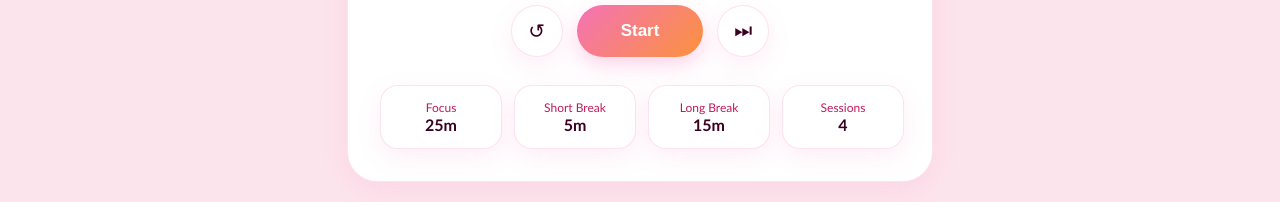
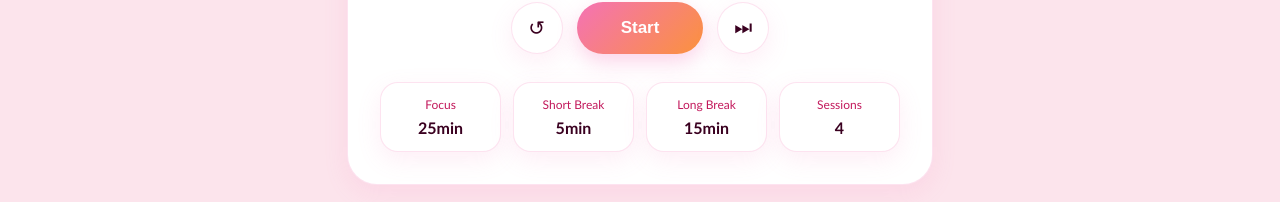
Before and after one commit to andu-rgb/StudyFlow, a React (Vite) app in the folder client/: page /pomodoro in a window 1280 px wide. Shown: the part 582-784 px from the top of the page. Built offline with nearby package versions, Linux system fonts and the light colour scheme; no server answers; sample sign-in values are in the browser's storage.

Commit message:
updated pomodoro

```diff
--- a/client/src/pages/Pomodoro.tsx
+++ b/client/src/pages/Pomodoro.tsx
@@ -1,17 +1,27 @@
 import { useState, useEffect, useRef } from "react";
+import ringSound from "../assets/ring.mp3";
 
 type Mode = "focus" | "short" | "long";
 const LABELS = { focus: "Focus Session", short: "Short Break", long: "Long Break" };
 const CIRC = 2 * Math.PI * 95;
 
-function formatTime(s: number) { return `${String(Math.floor(s/60)).padStart(2,"0")}:${String(s%60).padStart(2,"0")}`; }
-function formatCard(s: number) { const m = Math.floor(s/60); const sc = s%60; if(m>0&&sc>0) return `${m}m ${sc}s`; if(m>0) return `${m}m`; return `${sc}s`; }
+function formatTime(s: number) {
+  return `${String(Math.floor(s / 60)).padStart(2, "0")}:${String(s % 60).padStart(2, "0")}`;
+}
 
 export default function Pomodoro() {
-  const [focusTime, setFocusTime] = useState(() => Number(localStorage.getItem("focusTime")) || 1500);
-  const [shortTime, setShortTime] = useState(() => Number(localStorage.getItem("shortTime")) || 300);
-  const [longTime, setLongTime]   = useState(() => Number(localStorage.getItem("longTime"))  || 900);
+  const [focusMins, setFocusMins]   = useState(() => Number(localStorage.getItem("focusMins"))   || 25);
+  const [shortMins, setShortMins]   = useState(() => Number(localStorage.getItem("shortMins"))   || 5);
+  const [longMins, setLongMins]     = useState(() => Number(localStorage.getItem("longMins"))    || 15);
   const [sessionsGoal, setSessionsGoal] = useState(() => Number(localStorage.getItem("sessionsGoal")) || 4);
+
+  // Which card is being edited: "focus" | "short" | "long" | "sessions" | null
+  const [editing, setEditing] = useState<string | null>(null);
+  const [editVal, setEditVal] = useState("");
+
+  const focusTime = focusMins * 60;
+  const shortTime = shortMins * 60;
+  const longTime  = longMins  * 60;
   const MODES = { focus: focusTime, short: shortTime, long: longTime };
 
   const [mode, setMode]           = useState<Mode>("focus");
@@ -19,47 +29,77 @@ export default function Pomodoro() {
   const [running, setRunning]     = useState(false);
   const [completed, setCompleted] = useState(0);
   const timerRef = useRef<ReturnType<typeof setInterval> | null>(null);
+  const audioRef = useRef<HTMLAudioElement | null>(null);
 
   useEffect(() => {
-    localStorage.setItem("focusTime", String(focusTime));
-    localStorage.setItem("shortTime", String(shortTime));
-    localStorage.setItem("longTime",  String(longTime));
+    audioRef.current = new Audio(ringSound);
+  }, []);
+
+  useEffect(() => {
+    localStorage.setItem("focusMins",    String(focusMins));
+    localStorage.setItem("shortMins",    String(shortMins));
+    localStorage.setItem("longMins",     String(longMins));
     localStorage.setItem("sessionsGoal", String(sessionsGoal));
-  }, [focusTime, shortTime, longTime, sessionsGoal]);
+  }, [focusMins, shortMins, longMins, sessionsGoal]);
 
   const total = MODES[mode];
 
   const switchMode = (m: Mode) => {
     if (timerRef.current) clearInterval(timerRef.current);
-    setRunning(false); setMode(m); setRemaining(MODES[m]);
+    setRunning(false);
+    setMode(m);
+    setRemaining(MODES[m]);
   };
 
   const nextMode = () => {
+    audioRef.current?.play();
     if (mode === "focus") {
-      const n = completed + 1; setCompleted(n);
+      const n = completed + 1;
+      setCompleted(n);
       switchMode(n % sessionsGoal === 0 ? "long" : "short");
-    } else { switchMode("focus"); }
+    } else {
+      switchMode("focus");
+    }
   };
 
   useEffect(() => {
     if (!running) return;
     timerRef.current = setInterval(() => {
-      setRemaining((prev) => { if (prev <= 1) { clearInterval(timerRef.current!); setRunning(false); nextMode(); return 0; } return prev - 1; });
+      setRemaining((prev) => {
+        if (prev <= 1) {
+          clearInterval(timerRef.current!);
+          setRunning(false);
+          nextMode();
+          return 0;
+        }
+        return prev - 1;
+      });
     }, 1000);
     return () => { if (timerRef.current) clearInterval(timerRef.current); };
   }, [running, mode, completed]);
 
+  // When minutes change, update remaining if that mode is active and timer isn't running
+  useEffect(() => { if (mode === "focus" && !running) setRemaining(focusTime); }, [focusMins]);
+  useEffect(() => { if (mode === "short" && !running) setRemaining(shortTime); }, [shortMins]);
+  useEffect(() => { if (mode === "long"  && !running) setRemaining(longTime);  }, [longMins]);
+
   const offset = CIRC * (1 - remaining / total);
 
-  const editSeconds = (label: string, current: number, setter: (n: number) => void) => {
-    const input = prompt(`Set ${label} in seconds`, String(current));
-    if (!input) return;
-    const val = Number(input);
-    if (!isNaN(val) && val > 0) {
-      setter(val);
-      if ((label==="Focus"&&mode==="focus")||(label==="Short break"&&mode==="short")||(label==="Long break"&&mode==="long")) setRemaining(val);
-    }
-  };
+  // Inline edit helpers
+  function startEdit(key: string, currentVal: number) {
+    setEditing(key);
+    setEditVal(String(currentVal));
+  }
+
+  function commitEdit() {
+    const val = Number(editVal);
+    if (isNaN(val) || val <= 0) { setEditing(null); return; }
+    if (editing === "focus")    setFocusMins(val);
+    if (editing === "short")    setShortMins(val);
+    if (editing === "long")     setLongMins(val);
+    if (editing === "sessions") setSessionsGoal(val);
+    setEditing(null);
+  }
 
   const glass = {
     background: "var(--card)",
@@ -67,8 +107,17 @@ export default function Pomodoro() {
     boxShadow: "0 8px 24px rgba(244,114,182,0.12)",
   };
 
-  const cardStyle = { padding: "14px", minWidth: "92px", borderRadius: "18px", cursor: "pointer", textAlign: "center" as const, ...glass, transition: "all 0.2s ease" };
-  const roundBtn  = { width: "52px", height: "52px", borderRadius: "50%", border: "none", cursor: "pointer", color: "var(--text)", fontSize: "20px", ...glass };
+  const roundBtn = {
+    width: "52px", height: "52px", borderRadius: "50%",
+    border: "none", cursor: "pointer", color: "var(--text)", fontSize: "20px", ...glass,
+  };
+
+  const settingsCards = [
+    { key: "focus",    label: "Focus",       val: focusMins,    unit: "min" },
+    { key: "short",    label: "Short Break", val: shortMins,    unit: "min" },
+    { key: "long",     label: "Long Break",  val: longMins,     unit: "min" },
+    { key: "sessions", label: "Sessions",    val: sessionsGoal, unit: "" },
+  ];
 
   return (
     <div style={{ minHeight: "100vh", background: "var(--bg)", display: "flex", justifyContent: "center", alignItems: "center", padding: "2rem" }}>
@@ -76,13 +125,14 @@ export default function Pomodoro() {
 
         {/* Tabs */}
         <div style={{ display: "flex", justifyContent: "center", gap: "8px", marginBottom: "28px" }}>
-          {(["focus","short","long"] as Mode[]).map((m) => (
+          {(["focus", "short", "long"] as Mode[]).map((m) => (
             <button key={m} onClick={() => switchMode(m)} style={{
-              border: "none", padding: "10px 18px", borderRadius: "999px", cursor: "pointer", fontWeight: 600,
-              background: mode===m ? "linear-gradient(135deg,#f472b6,#fb923c)" : "var(--bg)",
-              color: mode===m ? "white" : "var(--text2)",
+              border: "none", padding: "10px 18px", borderRadius: "999px",
+              cursor: "pointer", fontWeight: 600,
+              background: mode === m ? "linear-gradient(135deg,#f472b6,#fb923c)" : "var(--bg)",
+              color: mode === m ? "white" : "var(--text2)",
             }}>
-              {m==="focus" ? "Focus" : m==="short" ? "Short Break" : "Long Break"}
+              {m === "focus" ? "Focus" : m === "short" ? "Short Break" : "Long Break"}
             </button>
           ))}
         </div>
@@ -94,7 +144,12 @@ export default function Pomodoro() {
               <circle cx="120" cy="120" r="95" fill="none" stroke="rgba(244,114,182,0.2)" strokeWidth="12" />
               <circle cx="120" cy="120" r="95" fill="none" strokeWidth="12" strokeLinecap="round"
                 stroke="url(#grad)" strokeDasharray={CIRC} strokeDashoffset={offset} />
-              <defs><linearGradient id="grad"><stop offset="0%" stopColor="#f472b6"/><stop offset="100%" stopColor="#fb923c"/></linearGradient></defs>
+              <defs>
+                <linearGradient id="grad">
+                  <stop offset="0%" stopColor="#f472b6" />
+                  <stop offset="100%" stopColor="#fb923c" />
+                </linearGradient>
+              </defs>
             </svg>
             <div style={{ position: "absolute", inset: 0, display: "flex", flexDirection: "column", justifyContent: "center", alignItems: "center" }}>
               <div style={{ fontSize: "52px", fontWeight: 700, color: "var(--text)" }}>{formatTime(remaining)}</div>
@@ -107,32 +162,49 @@ export default function Pomodoro() {
         <div style={{ display: "flex", justifyContent: "center", gap: "14px", marginBottom: "28px" }}>
           <button style={roundBtn} onClick={() => { setRunning(false); setRemaining(total); }}>↺</button>
           <button onClick={() => setRunning((r) => !r)} style={{
-            border: "none", padding: "14px 44px", borderRadius: "999px", fontWeight: 700,
-            fontSize: "17px", cursor: "pointer", color: "white",
+            border: "none", padding: "14px 44px", borderRadius: "999px",
+            fontWeight: 700, fontSize: "17px", cursor: "pointer", color: "white",
             background: "linear-gradient(135deg,#f472b6,#fb923c)",
             boxShadow: "0 8px 20px rgba(244,114,182,0.3)",
           }}>{running ? "Pause" : "Start"}</button>
           <button style={roundBtn} onClick={nextMode}>⏭</button>
         </div>
 
-        {/* Settings Cards */}
+        {/* Settings Cards — inline edit */}
         <div style={{ display: "grid", gridTemplateColumns: "repeat(4,1fr)", gap: "12px" }}>
-          <div style={cardStyle} onClick={() => editSeconds("Focus", focusTime, setFocusTime)}>
-            <div style={{ color: "var(--text2)", fontSize: "12px" }}>Focus</div>
-            <div style={{ color: "var(--text)", fontWeight: 700 }}>{formatCard(focusTime)}</div>
-          </div>
-          <div style={cardStyle} onClick={() => editSeconds("Short break", shortTime, setShortTime)}>
-            <div style={{ color: "var(--text2)", fontSize: "12px" }}>Short Break</div>
-            <div style={{ color: "var(--text)", fontWeight: 700 }}>{formatCard(shortTime)}</div>
-          </div>
-          <div style={cardStyle} onClick={() => editSeconds("Long break", longTime, setLongTime)}>
-            <div style={{ color: "var(--text2)", fontSize: "12px" }}>Long Break</div>
-            <div style={{ color: "var(--text)", fontWeight: 700 }}>{formatCard(longTime)}</div>
-          </div>
-          <div style={cardStyle} onClick={() => { const i=prompt("Sessions before long break",String(sessionsGoal)); if(i){const v=Number(i); if(!isNaN(v)&&v>0) setSessionsGoal(v);} }}>
-            <div style={{ color: "var(--text2)", fontSize: "12px" }}>Sessions</div>
-            <div style={{ color: "var(--text)", fontWeight: 700 }}>{sessionsGoal}</div>
-          </div>
+          {settingsCards.map(({ key, label, val, unit }) => (
+            <div key={key}
+              onClick={() => !editing && startEdit(key, val)}
+              style={{
+                padding: "14px", borderRadius: "18px", cursor: "pointer",
+                textAlign: "center", ...glass, transition: "all 0.2s ease",
+                outline: editing === key ? "2px solid #f472b6" : "none",
+              }}
+            >
+              <div style={{ color: "var(--text2)", fontSize: "12px", marginBottom: "6px" }}>{label}</div>
+              {editing === key ? (
+                <div onClick={(e) => e.stopPropagation()} style={{ display: "flex", flexDirection: "column", gap: "4px", alignItems: "center" }}>
+                  <input
+                    autoFocus
+                    type="number"
+                    value={editVal}
+                    onChange={(e) => setEditVal(e.target.value)}
+                    onKeyDown={(e) => { if (e.key === "Enter") commitEdit(); if (e.key === "Escape") setEditing(null); }}
+                    style={{
+                      width: "100%", textAlign: "center", fontWeight: 700, fontSize: "14px",
+                      border: "none", outline: "none", borderRadius: "8px",
+                      background: "var(--bg)", color: "var(--text)", padding: "2px 4px",
+                    }}
+                  />
+                  <div style={{ fontSize: "10px", color: "var(--text2)" }}>{unit || "count"} · Enter ✓</div>
+                </div>
+              ) : (
+                <div style={{ color: "var(--text)", fontWeight: 700 }}>
+                  {val}{unit}
+                </div>
+              )}
+            </div>
+          ))}
         </div>
       </div>
     </div>
```
